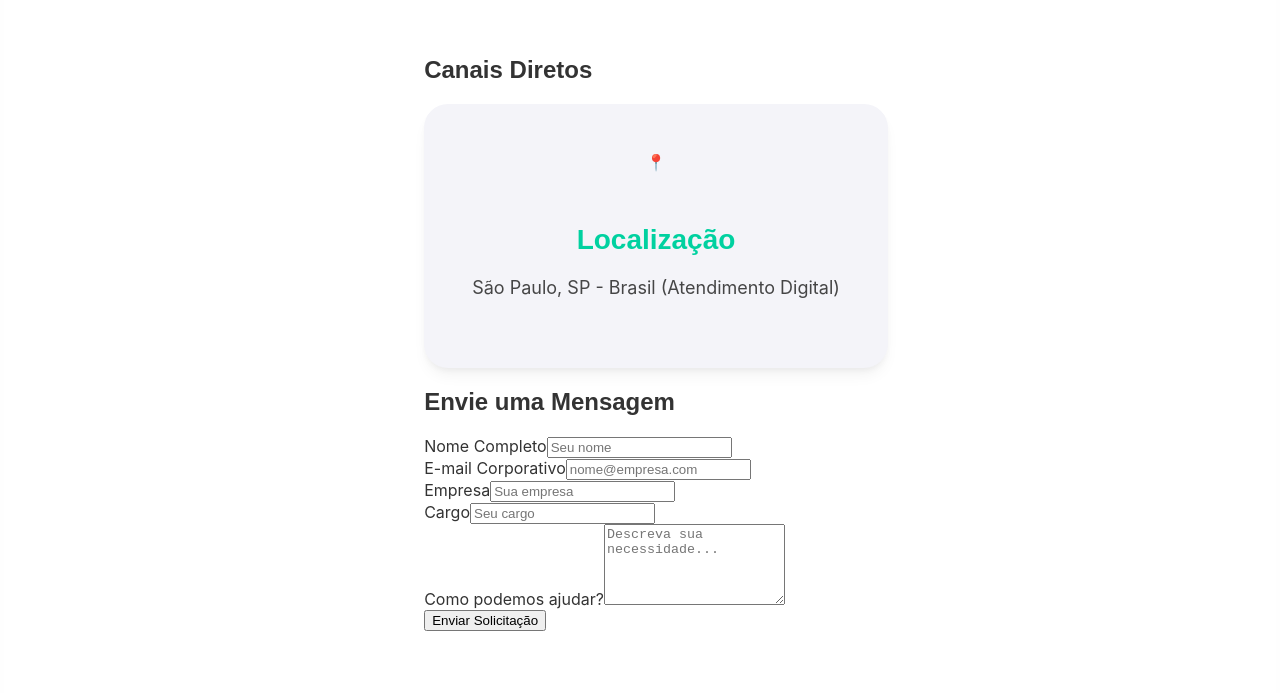
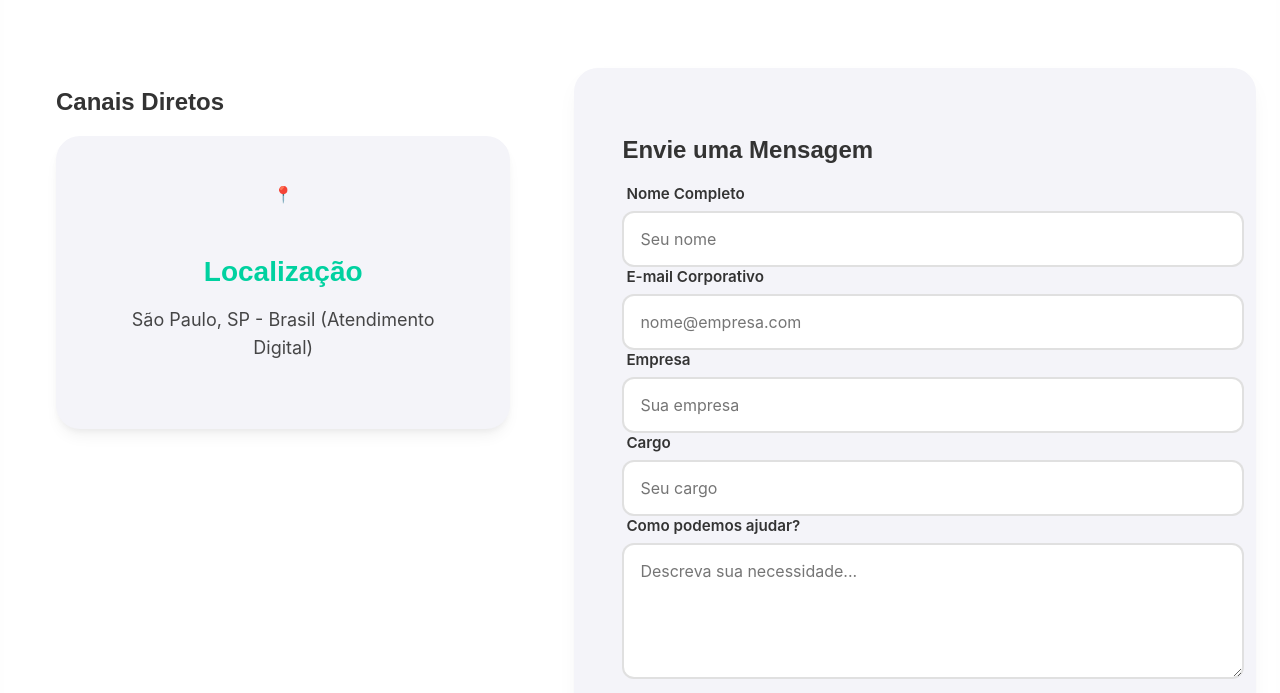
Before and after one commit to Desenvolva-se-Org/Desenvolva-se, a React (Vite) app in the folder desenvolva-se/: page /contato in a window 1280 px wide. Shown: the part 583-1276 px from the top of the page. Built offline with nearby package versions, Linux system fonts and the light colour scheme.

Commit message:
feat: Estilizando a página Contato.

```diff
--- a/desenvolva-se/styles/globals.css
+++ b/desenvolva-se/styles/globals.css
@@ -726,24 +726,110 @@ body {
 }
 
 
+/* src/styles/globals.css */
+
+/* ... (todo o seu CSS existente) ... */
 
 
+/* ----------------------------------------------------------------- */
+/* ESTILOS PARA A PÁGINA CONTATO */
+/* ----------------------------------------------------------------- */
 
+/* Layout de Grid para a seção de conteúdo */
+.contact-grid-layout {
+    display: grid;
+    grid-template-columns: 1fr; /* Mobile: 1 coluna empilhada */
+    gap: 4rem;
+    width: 100%;
+    max-width: 1200px;
+    margin-top: 2rem;
+}
 
+/* Breakpoint para Desktop: 2 colunas */
+@media (min-width: 1024px) {
+    .contact-grid-layout {
+        grid-template-columns: 1fr 1.5fr; /* Esquerda menor, Direita (form) maior */
+        align-items: start;
+    }
+}
 
+/* Ajuste para os cards que são links */
+.contact-card-link {
+    text-decoration: none;
+    cursor: pointer;
+}
 
+/* --- ESTILOS DO FORMULÁRIO --- */
 
+.contact-form-container {
+    background-color: var(--color-background);
+    padding: 3rem;
+    border-radius: 1.5rem;
+    border: 2px solid rgba(var(--color-primary-rgb), 0.1);
+    box-shadow: 0 10px 25px -5px rgba(0, 0, 0, 0.05), 0 8px 10px -6px rgba(0, 0, 0, 0.05);
+}
 
+.form-group {
+    display: flex;
+    flex-direction: column;
+    gap: 0.5rem;
+}
 
+.form-label {
+    font-weight: 600;
+    color: var(--color-text);
+    font-size: 0.95rem;
+    margin-left: 0.25rem;
+}
 
+/* Estilo base para inputs e textarea */
+.form-input, .form-textarea {
+    width: 100%;
+    padding: 1rem;
+    border-radius: 0.75rem;
+    border: 2px solid rgba(var(--color-text-rgb), 0.15);
+    background-color: var(--color-card-bg); /* Fundo ligeiramente diferente do container */
+    color: var(--color-text);
+    font-family: 'Inter', sans-serif;
+    font-size: 1rem;
+    transition: all 0.3s ease;
+}
 
+/* Efeito Neon no Foco dos Inputs */
+.form-input:focus, .form-textarea:focus {
+    outline: none;
+    border-color: var(--color-primary);
+    box-shadow:
+        0 0 0 4px rgba(var(--color-primary-rgb), 0.1), /* Anel externo sutil */
+        0 0 15px rgba(var(--color-primary-rgb), 0.2); /* Brilho neon */
+}
 
+.form-textarea {
+    resize: vertical; /* Permite redimensionar apenas verticalmente */
+}
 
+/* Botão de Enviar */
+.form-submit-button {
+    margin-top: 1rem;
+    padding: 1rem 2rem;
+    background-color: var(--color-primary);
+    color: white;
+    font-weight: bold;
+    font-size: 1.125rem;
+    border: none;
+    border-radius: 9999px; /* Pílula */
+    cursor: pointer;
+    transition: all 0.3s ease;
+    box-shadow: 0 4px 6px -1px rgba(var(--color-primary-rgb), 0.2);
+}
 
-
-
-
-
+.form-submit-button:hover {
+    background-color: var(--color-secondary);
+    transform: translateY(-3px);
+    box-shadow:
+        0 10px 15px -3px rgba(var(--color-secondary-rgb), 0.3),
+        0 0 20px rgba(var(--color-secondary-rgb), 0.4); /* Brilho neon no hover */
+}
 
 
 /* ----------------------------------------------------------------- */
```
